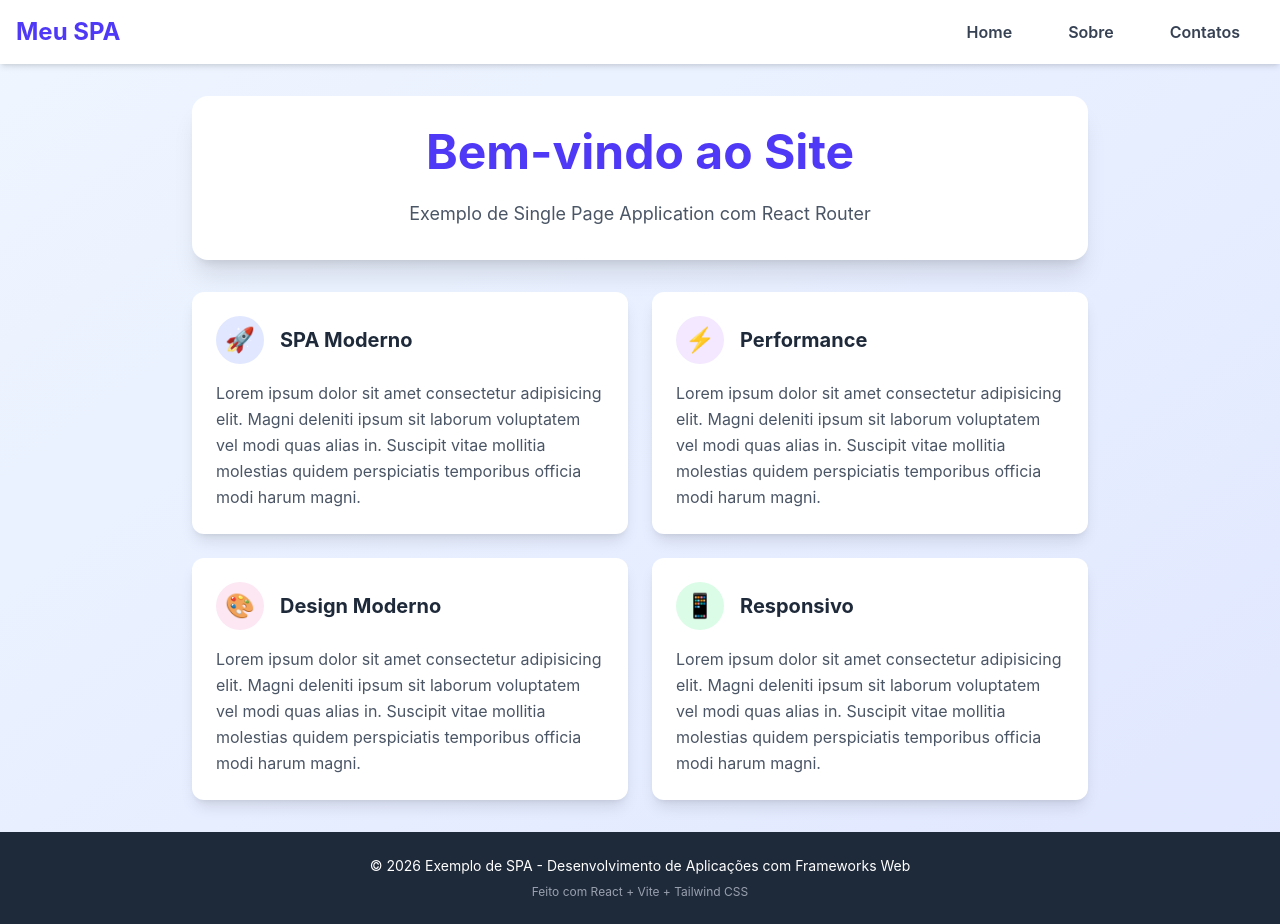
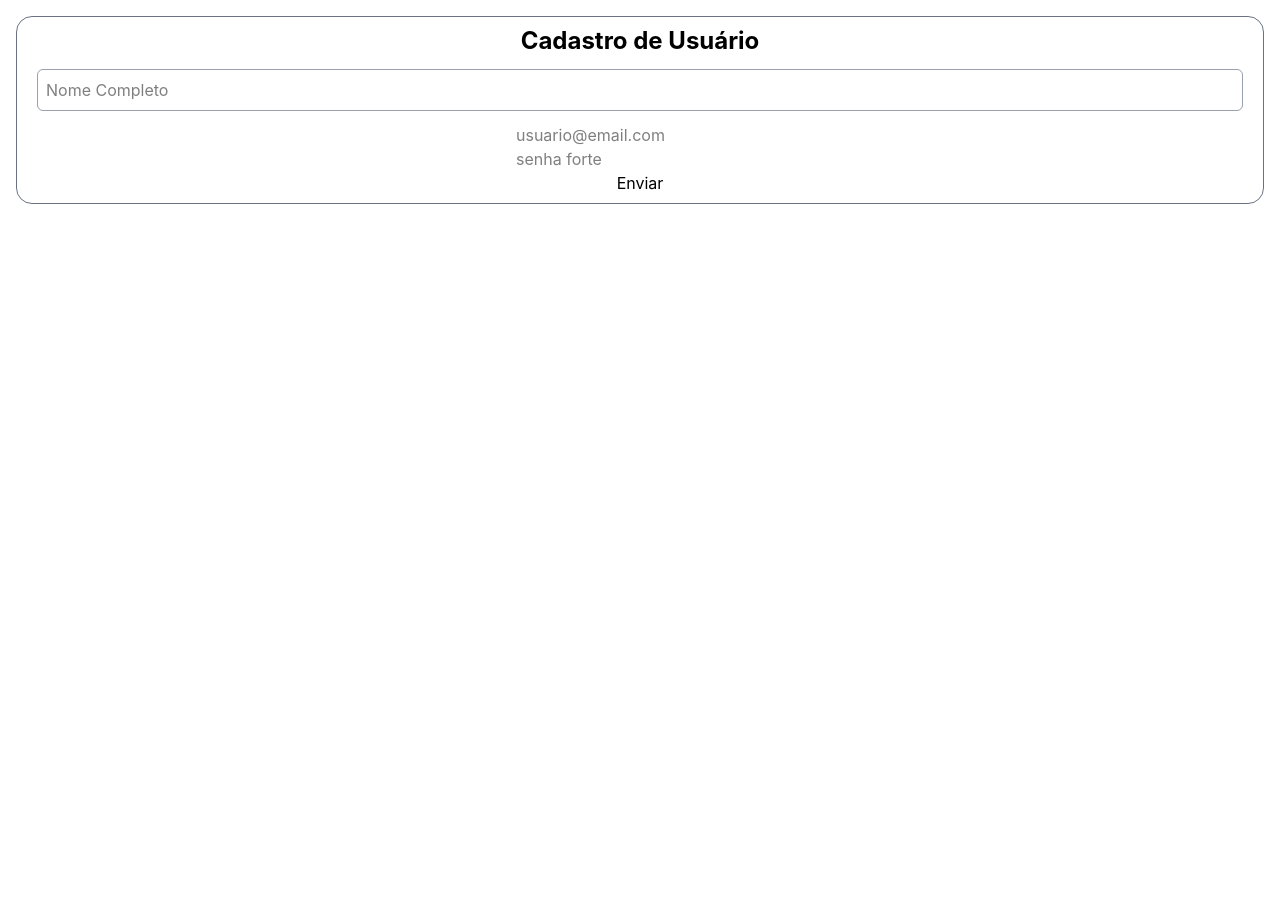
Before and after one commit to profmauricioneto/desenvolvimento-aplicacoes-frameworks-web-unichristus, a React (Vite) app in the folder curso-2026-1/aulas-frontend/: page / in a window 1280 px wide. After the commit the page ends 800 px from the top, so only its background shows below. Built offline with nearby package versions, Linux system fonts and the light colour scheme.

Commit message:
add: exercicio cadastro

```diff
--- a/curso-2026-1/aulas-frontend/src/App.jsx
+++ b/curso-2026-1/aulas-frontend/src/App.jsx
@@ -1,82 +1,106 @@
-import React from 'react';
-import Home from './pages/Home';
-import About from './pages/About';
-import Contacts from './pages/Contacts';
-import { BrowserRouter as Router, Routes, Route, Link } from 'react-router-dom';
+// import React from 'react';
+// import Home from './pages/Home';
+// import About from './pages/About';
+// import Contacts from './pages/Contacts';
+// import { BrowserRouter as Router, Routes, Route, Link } from 'react-router-dom';
+// import Counter from './components/Counter';
+// import Form from './components/ExampleForm';
+import Cadastro from './components/exercicio03/Cadastro';
+// import ProductList from './components/exercicio_revisao/ProductList';
 
 const App = () => {
+  // const listProducts = [
+  //   { name: 'detergente', price: 8.5 },
+  //   { name: 'amaciante', price: 29 },
+  //   { name: 'palha de aço', price: 5.3 },
+  //   { name: 'esponja', price: 4 },
+  //   { name: 'vassoura', price: 10.7 },
+  //   { name: 'desintupidor', price: 14.9 },
+  //   { name: 'rodo', price: 12 },
+  // ];
+
   return (
-    <Router>
-      <div className="min-h-screen bg-gradient-to-br from-blue-50 to-indigo-100 flex flex-col">
-        {/* Header com Navegação */}
-        <header className="bg-white shadow-md sticky top-0 z-50">
-          <nav className="container mx-auto px-4 py-4">
-            <div className="flex items-center justify-between">
-              <div className="text-2xl font-bold text-indigo-600">
-                Meu SPA
-              </div>
+    <>
+      {/* <Counter /> */}
+      {/* <Form /> */}
+      <Cadastro />
+    </>
 
-              <ul className="flex space-x-2">
-                <li>
-                  <Link
-                    to={'/'}
-                    className="px-6 py-2 rounded-lg font-semibold text-gray-700 hover:bg-indigo-600 hover:text-white transition-all duration-300 ease-in-out transform hover:scale-105"
-                  >
-                    Home
-                  </Link>
-                </li>
-                <li>
-                  <Link
-                    to={'/about'}
-                    className="px-6 py-2 rounded-lg font-semibold text-gray-700 hover:bg-indigo-600 hover:text-white transition-all duration-300 ease-in-out transform hover:scale-105"
-                  >
-                    Sobre
-                  </Link>
-                </li>
-                <li>
-                  <Link
-                    to={'/contacts'}
-                    className="px-6 py-2 rounded-lg font-semibold text-gray-700 hover:bg-indigo-600 hover:text-white transition-all duration-300 ease-in-out transform hover:scale-105"
-                  >
-                    Contatos
-                  </Link>
-                </li>
-              </ul>
-            </div>
-          </nav>
-        </header>
+    // <>
+    //   <h1 className="font-bold text-3xl m-4 text-center">Lista de Produtos</h1>
+    //   <ProductList productList={listProducts} />
+    // </>
 
-        {/* Conteúdo Principal */}
-        <main className="flex-grow container mx-auto px-4 py-8">
-          <Routes>
-            <Route path="/" element={<Home />} />
-            <Route path="/about" element={<About />} />
-            <Route path="/contacts" element={<Contacts />} />
-            <Route
-              path="*"
-              element={
-                <div className="text-center py-20">
-                  <h1 className="text-6xl font-bold text-gray-800 mb-4">404</h1>
-                  <p className="text-xl text-gray-600">Página não encontrada</p>
-                </div>
-              }
-            />
-          </Routes>
-        </main>
+    // <Router>
+    //   <div className="min-h-screen bg-gradient-to-br from-blue-50 to-indigo-100 flex flex-col">
+    //     {/* Header com Navegação */}
+    //     <header className="bg-white shadow-md sticky top-0 z-50">
+    //       <nav className="container mx-auto px-4 py-4">
+    //         <div className="flex items-center justify-between">
+    //           <div className="text-2xl font-bold text-indigo-600">Meu SPA</div>
 
-        {/* Footer */}
-        <footer className="bg-gray-800 text-white py-6 mt-auto">
-          <div className="container mx-auto px-4 text-center">
-            <p className="text-sm">
-              &copy; {new Date().getFullYear()} Exemplo de SPA - Desenvolvimento de Aplicações com Frameworks Web
-            </p>
-            <p className="text-xs text-gray-400 mt-2">
-              Feito com React + Vite + Tailwind CSS
-            </p>
-          </div>
-        </footer>
-      </div>
-    </Router>
+    //           <ul className="flex space-x-2">
+    //             <li>
+    //               <Link
+    //                 to={'/'}
+    //                 className="px-6 py-2 rounded-lg font-semibold text-gray-700 hover:bg-indigo-600 hover:text-white transition-all duration-300 ease-in-out transform hover:scale-105"
+    //               >
+    //                 Home
+    //               </Link>
+    //             </li>
+    //             <li>
+    //               <Link
+    //                 to={'/about'}
+    //                 className="px-6 py-2 rounded-lg font-semibold text-gray-700 hover:bg-indigo-600 hover:text-white transition-all duration-300 ease-in-out transform hover:scale-105"
+    //               >
+    //                 Sobre
+    //               </Link>
+    //             </li>
+    //             <li>
+    //               <Link
+    //                 to={'/contacts'}
+    //                 className="px-6 py-2 rounded-lg font-semibold text-gray-700 hover:bg-indigo-600 hover:text-white transition-all duration-300 ease-in-out transform hover:scale-105"
+    //               >
+    //                 Contatos
+    //               </Link>
+    //             </li>
+    //           </ul>
+    //         </div>
+    //       </nav>
+    //     </header>
+
+    //     {/* Conteúdo Principal */}
+    //     <main className="flex-grow container mx-auto px-4 py-8">
+    //       <Routes>
+    //         <Route path="/" element={<Home />} />
+    //         <Route path="/about" element={<About />} />
+    //         <Route path="/contacts" element={<Contacts />} />
+    //         <Route
+    //           path="*"
+    //           element={
+    //             <div className="text-center py-20">
+    //               <h1 className="text-6xl font-bold text-gray-800 mb-4">404</h1>
+    //               <p className="text-xl text-gray-600">Página não encontrada</p>
+    //             </div>
+    //           }
+    //         />
+    //       </Routes>
+    //     </main>
+
+    //     {/* Footer */}
+    //     <footer className="bg-gray-800 text-white py-6 mt-auto">
+    //       <div className="container mx-auto px-4 text-center">
+    //         <p className="text-sm">
+    //           &copy; {new Date().getFullYear()} Exemplo de SPA - Desenvolvimento
+    //           de Aplicações com Frameworks Web
+    //         </p>
+    //         <p className="text-xs text-gray-400 mt-2">
+    //           Feito com React + Vite + Tailwind CSS
+    //         </p>
+    //       </div>
+    //     </footer>
+    //   </div>
+    // </Router>
   );
 };
 
--- /dev/null
+++ b/curso-2026-1/aulas-frontend/src/components/Counter.jsx
@@ -0,0 +1,25 @@
+import React, { useState } from 'react';
+
+const Counter = () => {
+  const [click, setClick] = useState(0);
+
+  return (
+    <>
+      <div className="border border-2 m-2 p-2">
+        <h1 className="font-bold text-2xl text-center">
+          Clique no Botão abaixo
+        </h1>
+        <div className="">
+          <button
+            className="border border-2 rounded-xl p-2"
+            onClick={() => setClick(click + 1)}
+          >
+            Quantidade de Cliques: {click}
+          </button>
+        </div>
+      </div>
+    </>
+  );
+};
+
+export default Counter;
--- /dev/null
+++ b/curso-2026-1/aulas-frontend/src/components/ExampleForm.jsx
@@ -0,0 +1,44 @@
+import React, { useState } from 'react';
+
+const Form = () => {
+  const [username, setUsername] = useState('');
+  const [error, setError] = useState('');
+
+  const handleSubmit = (e) => {
+    e.preventDefault();
+    setError('');
+    if (!username) {
+      setError('Campo obrigatório vazio!')
+    } else {
+      console.log(`Enviando dados: ${username}`);
+      setUsername('');
+    }
+  }
+
+  return (
+    <>
+      <form onSubmit={handleSubmit}>
+        <div>
+          <label>Username</label>
+        </div>
+        <div>
+          <input
+            type="text"
+            placeholder="insira seu username"
+            value={username}
+            onChange={e => {
+              setUsername(e.target.value);
+              console.log(`Estado atual de: ${username}`);
+            }}
+          />
+        </div>
+
+        <button>Enviar</button>
+
+        {error && <div className='text-red-800 font-bold'>{error}</div>}
+      </form>
+    </>
+  );
+};
+
+export default Form;
--- /dev/null
+++ b/curso-2026-1/aulas-frontend/src/components/exercicio03/Cadastro.jsx
@@ -0,0 +1,78 @@
+import React, { useState } from 'react';
+
+const Cadastro = () => {
+
+    const [nome, setNome] = useState('');
+    const [email, setEmail] = useState('');
+    const [senha, setSenha] = useState('');
+    const [erro, setErro] = useState('');
+
+    // const [campos, setCampos] = useState({
+    //     nome: '',
+    //     email: '',
+    //     senha: '',
+    // });
+
+    const handleSubmit = (e) => {
+        e.preventDefault();
+        setErro('');
+        if (!nome || !email || !senha) {
+            setErro('Campo(s) obrigatório vazio!');
+        } else {
+            console.log(`Enviando dados para servidor: ${{nome, email, senha}}`);
+            setNome('');
+            setEmail('');
+            setSenha('');
+        }
+    }
+
+    const handleChange = (e) => {
+        const {name, value} = e.target;
+        if (name === 'nomeCompleto') setNome(value);
+        if (name === 'email') setEmail(value);
+        if (name === 'senha') setSenha(value);
+    }
+
+    return (
+        <div className='m-4 p-2 border-1 rounded-2xl border-gray-500 text-center'>
+            <h2 className='text-2xl font-bold'>Cadastro de Usuário</h2>
+            <form onSubmit={handleSubmit}>
+                <div className='p-3'>
+                    <input
+                        type="text"
+                        placeholder='Nome Completo'
+                        name='nomeCompleto'
+                        value={nome}
+                        onChange={handleChange}
+                        className='border-1 rounded-md border-gray-400 w-full p-2 focus:ring-2 ring-blue-500'
+                    />
+                </div>
+
+                <div>
+                    <input
+                        type="email"
+                        placeholder='usuario@email.com'
+                        name='email'
+                        value={email}
+                        onChange={handleChange}
+                    />
+                </div>
+
+                <div>
+                    <input
+                        type="password"
+                        placeholder='senha forte'
+                        name='senha'
+                        value={senha}
+                        onChange={handleChange}
+                    />
+                </div>
+                {erro && <div>{erro}</div>}
+
+                <button type='submit'>Enviar</button>
+            </form>
+        </div>
+    )
+}
+
+export default Cadastro;
--- /dev/null
+++ b/curso-2026-1/aulas-frontend/src/components/exercicio_revisao/Product.jsx
@@ -0,0 +1,16 @@
+import React from 'react';
+
+const Product = props => {
+  return (
+    <>
+      <div className="border border-2 rounded-xl p-4 m-2">
+        <h2 className="text-xl font-bold">
+          Product: {props.name.toUpperCase()}
+        </h2>
+        <p className="text-md">Price: {props.price}</p>
+      </div>
+    </>
+  );
+};
+
+export default Product;
--- /dev/null
+++ b/curso-2026-1/aulas-frontend/src/components/exercicio_revisao/ProductList.jsx
@@ -0,0 +1,16 @@
+import React from 'react';
+import Product from './Product';
+
+const ProductList = props => {
+  return (
+    <>
+      <div>
+        {props.productList.map((p, index) => (
+          <Product key={index} name={p.name} price={p.price} />
+        ))}
+      </div>
+    </>
+  );
+};
+
+export default ProductList;
```
